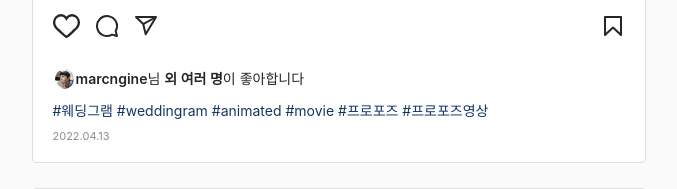
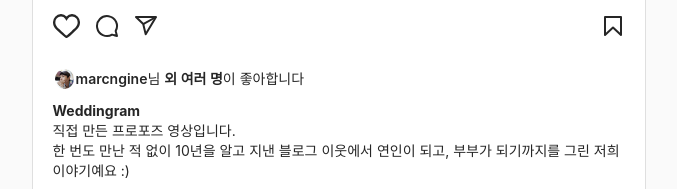
Before and after one commit to ngine-zz/Weddingram, a Django app: page /main/ in a window 1280 px wide. Shown: the part 633-822 px from the top of the page, without its empty margins (141-818 px from the left). Run offline with Django 4.2, Linux system fonts and the light colour scheme; data comes from the database, SQL or seed files in the repository; data that the repository does not hold is empty; some libraries are stand-ins or nearby versions.

Commit message:
main change

```diff
--- a/templates/Weddingram/main.html
+++ b/templates/Weddingram/main.html
@@ -74,6 +74,10 @@
                                     <div class="profile-pic2"><img src="{% static 'images/marcngine.jpg' %}" alt=""></div>
                                     <div class="subtrack"><span>marcngine</span>님 <span>외 여러 명</span>이 좋아합니다</div>
                                 </div>
+                                </p>
+                                <p class="description"><span class="writer">Weddingram</span><br>
+                                    직접 만든 프로포즈 영상입니다.<br>
+                                    한 번도 만난 적 없이 10년을 알고 지낸 블로그 이웃에서 연인이 되고, 부부가 되기까지를 그린 저희 이야기예요 :)
                                 </p>
                                 <p class="tag">#웨딩그램 #weddingram #animated #movie #프로포즈 #프로포즈영상</p>
                                 <p class="post-time">2022.04.13</p>
```
